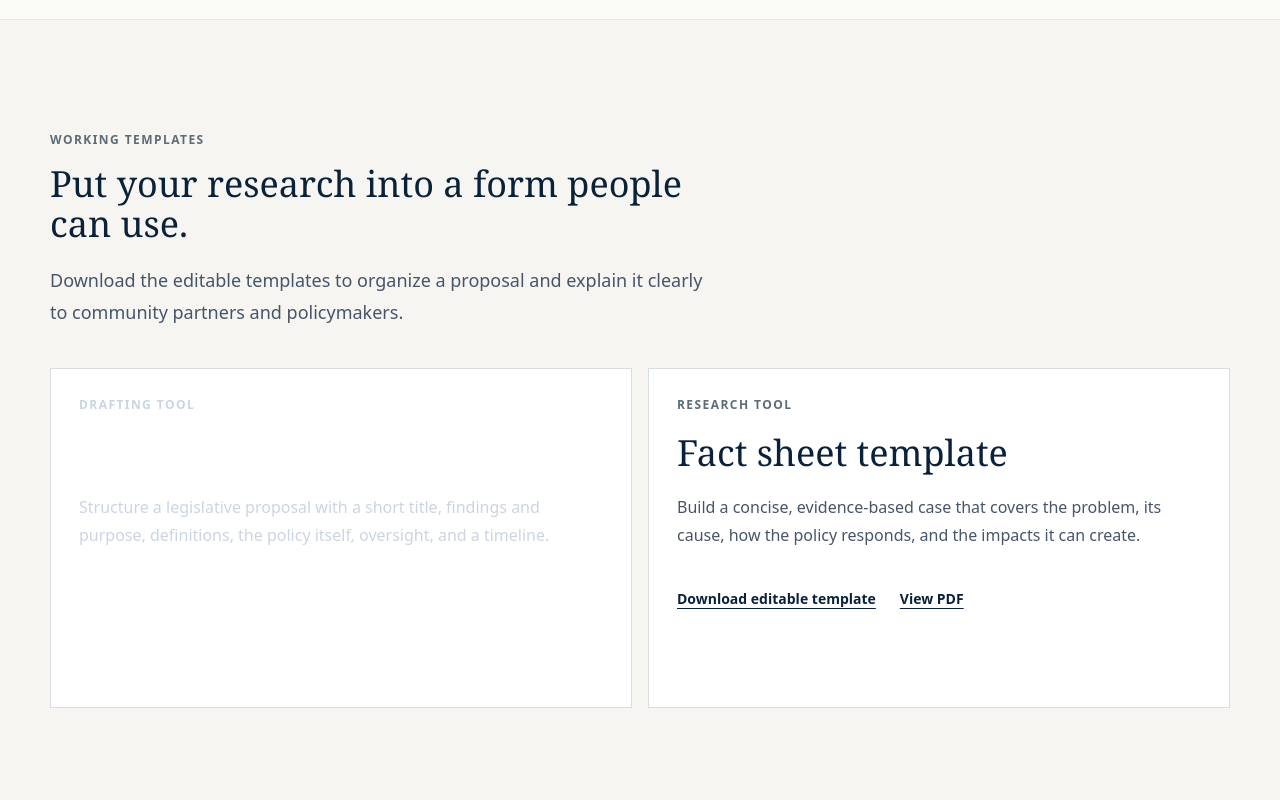
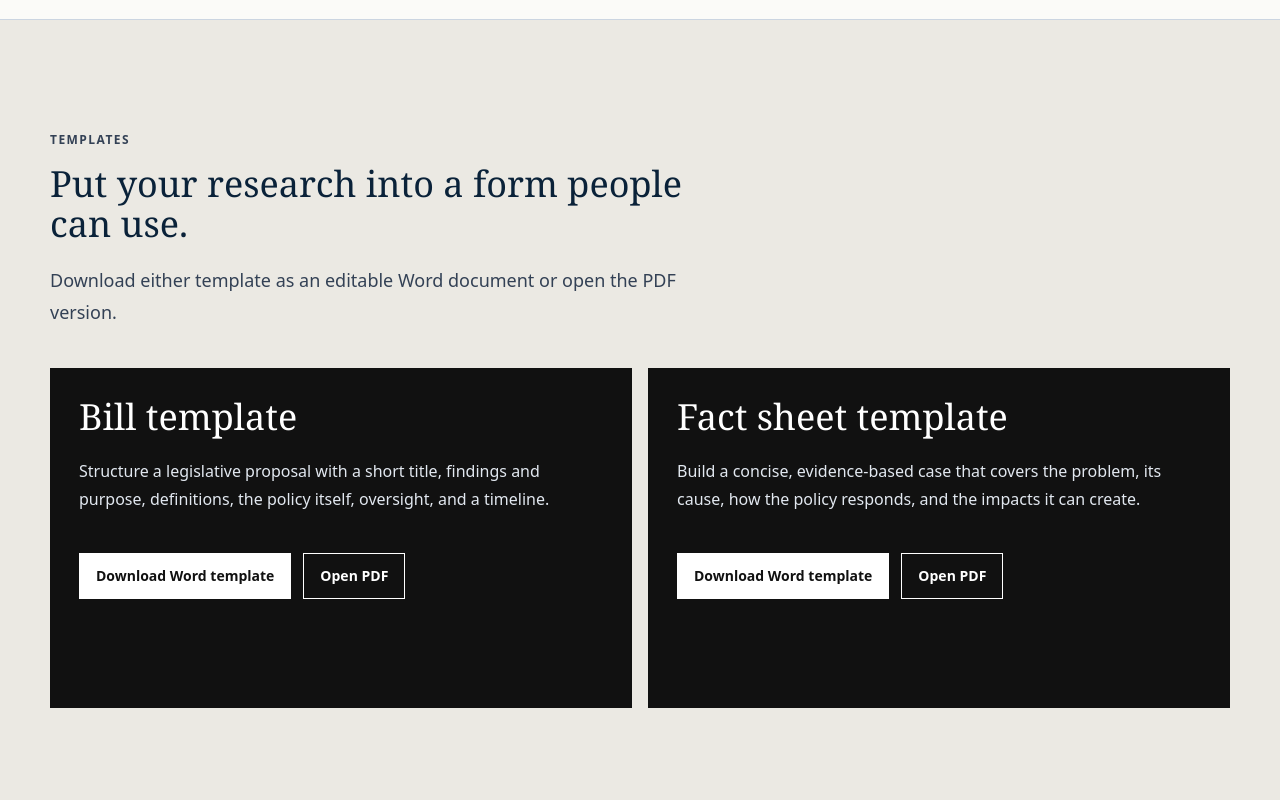
Before and after one commit to Archer4K/north-star-legislative-group, a Next.js app: page /research in a window 1280 px wide. Shown: the part 1280-2080 px from the top of the page. Built offline with nearby package versions, Linux system fonts and the light colour scheme.

Commit message:
Fix resource downloads and improve card contrast

```diff
--- a/app/research/page.tsx
+++ b/app/research/page.tsx
@@ -1,4 +1,3 @@
-import Link from "next/link";
 import { PageHero } from "@/components/PageHero";
 
 const steps = [
@@ -18,6 +17,8 @@ const steps = [
     text: "Start local. Share the proposal with community organizations, residents, and the public official or legislative office that can help turn it into action.",
   },
 ];
+
+const darkCard = { backgroundColor: "#111111", borderColor: "#111111" };
 
 export default function Research() {
   return (
@@ -40,52 +41,76 @@ export default function Research() {
 
           <div className="mt-10 grid gap-4 lg:grid-cols-3">
             {steps.map((step) => (
-              <article key={step.number} className="card min-h-[280px]">
-                <div className="text-xs font-bold tracking-[.14em] text-muted">{step.number}</div>
-                <h3 className="serif mt-8 text-3xl text-navy">{step.title}</h3>
-                <p className="mt-5 leading-7 text-slate-600">{step.text}</p>
+              <article key={step.number} className="card min-h-[280px] text-white" style={darkCard}>
+                <div className="text-xs font-bold tracking-[.14em] text-slate-300">{step.number}</div>
+                <h3 className="serif mt-8 text-3xl text-white">{step.title}</h3>
+                <p className="mt-5 leading-7 text-slate-200">{step.text}</p>
               </article>
             ))}
           </div>
         </div>
       </section>
 
-      <section className="section border-t border-slate-200 bg-[#f6f5f1]">
+      <section className="section border-t border-slate-300 bg-[#ebe9e3]">
         <div className="container-site">
           <div className="max-w-2xl">
-            <div className="text-xs font-bold uppercase tracking-[.12em] text-muted">Working templates</div>
+            <div className="text-xs font-bold uppercase tracking-[.12em] text-slate-700">Templates</div>
             <h2 className="serif mt-4 text-4xl text-navy">Put your research into a form people can use.</h2>
-            <p className="mt-5 text-lg leading-8 text-slate-600">
-              Download the editable templates to organize a proposal and explain it clearly to community partners and policymakers.
+            <p className="mt-5 text-lg leading-8 text-slate-700">
+              Download either template as an editable Word document or open the PDF version.
             </p>
           </div>
 
           <div className="mt-10 grid gap-4 lg:grid-cols-2">
-            <article className="card min-h-[340px] bg-navy text-white">
+            <article className="card min-h-[340px] text-white" style={darkCard}>
               <div>
-                <div className="text-xs font-bold uppercase tracking-[.12em] text-slate-300">Drafting tool</div>
-                <h3 className="serif mt-5 text-4xl">Bill template</h3>
-                <p className="mt-5 max-w-xl leading-7 text-slate-300">
+                <h3 className="serif text-4xl text-white">Bill template</h3>
+                <p className="mt-5 max-w-xl leading-7 text-slate-200">
                   Structure a legislative proposal with a short title, findings and purpose, definitions, the policy itself, oversight, and a timeline.
                 </p>
               </div>
-              <div className="mt-10 flex flex-wrap gap-x-6 gap-y-3 text-sm font-bold">
-                <Link className="underline underline-offset-4" href="/documents/nslg-bill-template.docx">Download editable template</Link>
-                <Link className="underline underline-offset-4" href="/documents/nslg-bill-template.pdf">View PDF</Link>
+              <div className="mt-10 flex flex-wrap gap-3">
+                <a
+                  className="inline-flex border border-white bg-white px-4 py-3 text-sm font-bold text-[#111111] transition hover:bg-slate-200"
+                  href="/documents/NSLG%20Bill%20Template.docx"
+                  download
+                >
+                  Download Word template
+                </a>
+                <a
+                  className="inline-flex border border-white px-4 py-3 text-sm font-bold text-white transition hover:bg-white hover:text-[#111111]"
+                  href="/documents/nslg-bill-template.pdf"
+                  target="_blank"
+                  rel="noreferrer"
+                >
+                  Open PDF
+                </a>
               </div>
             </article>
 
-            <article className="card min-h-[340px]">
+            <article className="card min-h-[340px] text-white" style={darkCard}>
               <div>
-                <div className="text-xs font-bold uppercase tracking-[.12em] text-muted">Research tool</div>
-                <h3 className="serif mt-5 text-4xl text-navy">Fact sheet template</h3>
-                <p className="mt-5 max-w-xl leading-7 text-slate-600">
+                <h3 className="serif text-4xl text-white">Fact sheet template</h3>
+                <p className="mt-5 max-w-xl leading-7 text-slate-200">
                   Build a concise, evidence-based case that covers the problem, its cause, how the policy responds, and the impacts it can create.
                 </p>
               </div>
-              <div className="mt-10 flex flex-wrap gap-x-6 gap-y-3 text-sm font-bold text-navy">
-                <Link className="underline underline-offset-4" href="/documents/nslg-fact-sheet-template.docx">Download editable template</Link>
-                <Link className="underline underline-offset-4" href="/documents/nslg-fact-sheet-template.pdf">View PDF</Link>
+              <div className="mt-10 flex flex-wrap gap-3">
+                <a
+                  className="inline-flex border border-white bg-white px-4 py-3 text-sm font-bold text-[#111111] transition hover:bg-slate-200"
+                  href="/documents/NSLG%20Fact%20Sheet%20Notes%20%2B%20Template.docx"
+                  download
+                >
+                  Download Word template
+                </a>
+                <a
+                  className="inline-flex border border-white px-4 py-3 text-sm font-bold text-white transition hover:bg-white hover:text-[#111111]"
+                  href="/documents/nslg-fact-sheet-template.pdf"
+                  target="_blank"
+                  rel="noreferrer"
+                >
+                  Open PDF
+                </a>
               </div>
             </article>
           </div>
```
